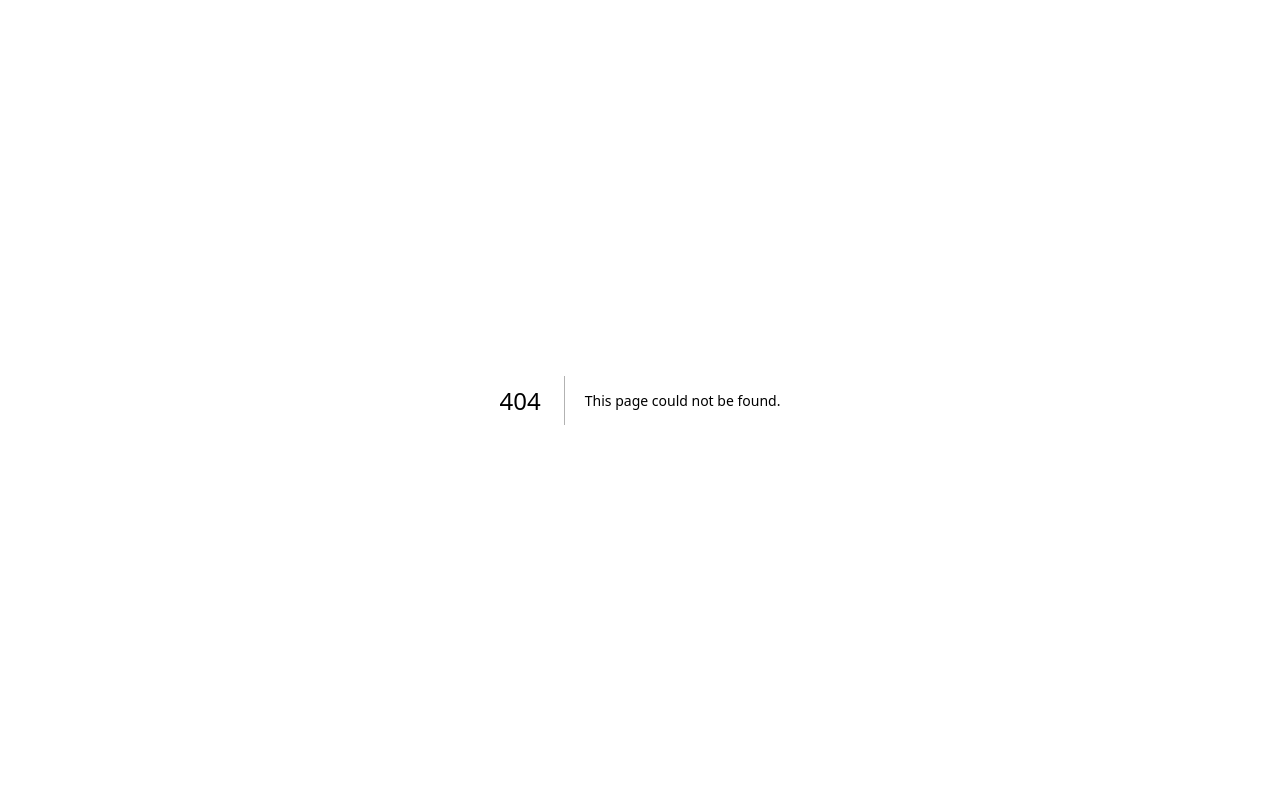
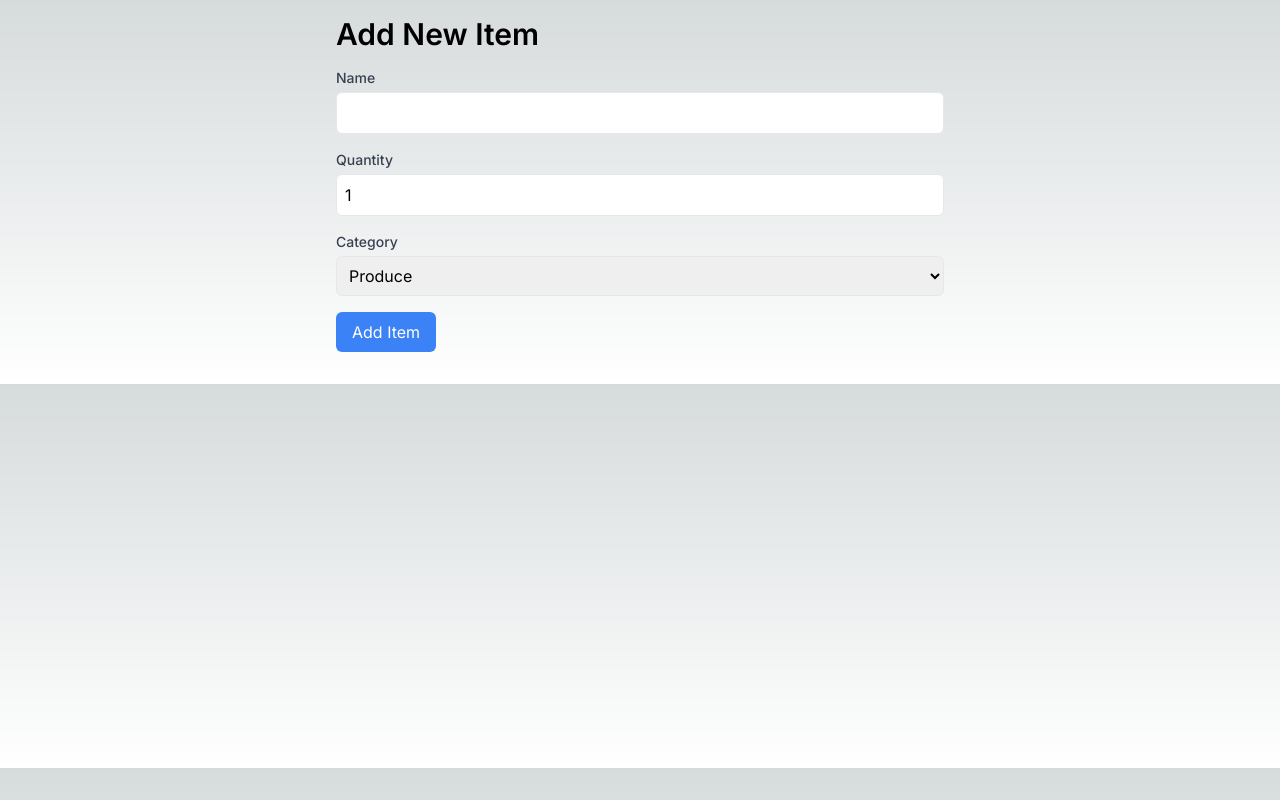
Before and after one commit to WeiDai15/cprg306-assignments, a Next.js app: page /week4 in a window 1280 px wide. Before the commit this address had no page. Built offline with nearby package versions, Linux system fonts and the light colour scheme.

Commit message:
Create page.js

```diff
--- /dev/null
+++ b/app/week4/page.js
@@ -0,0 +1,14 @@
+import React from 'react';
+import NewItem from './new-item';
+
+
+const Page = () => {
+    return (
+      <main  >
+
+        <NewItem/>
+      </main>
+    );
+  };
+
+  export default Page;
```
